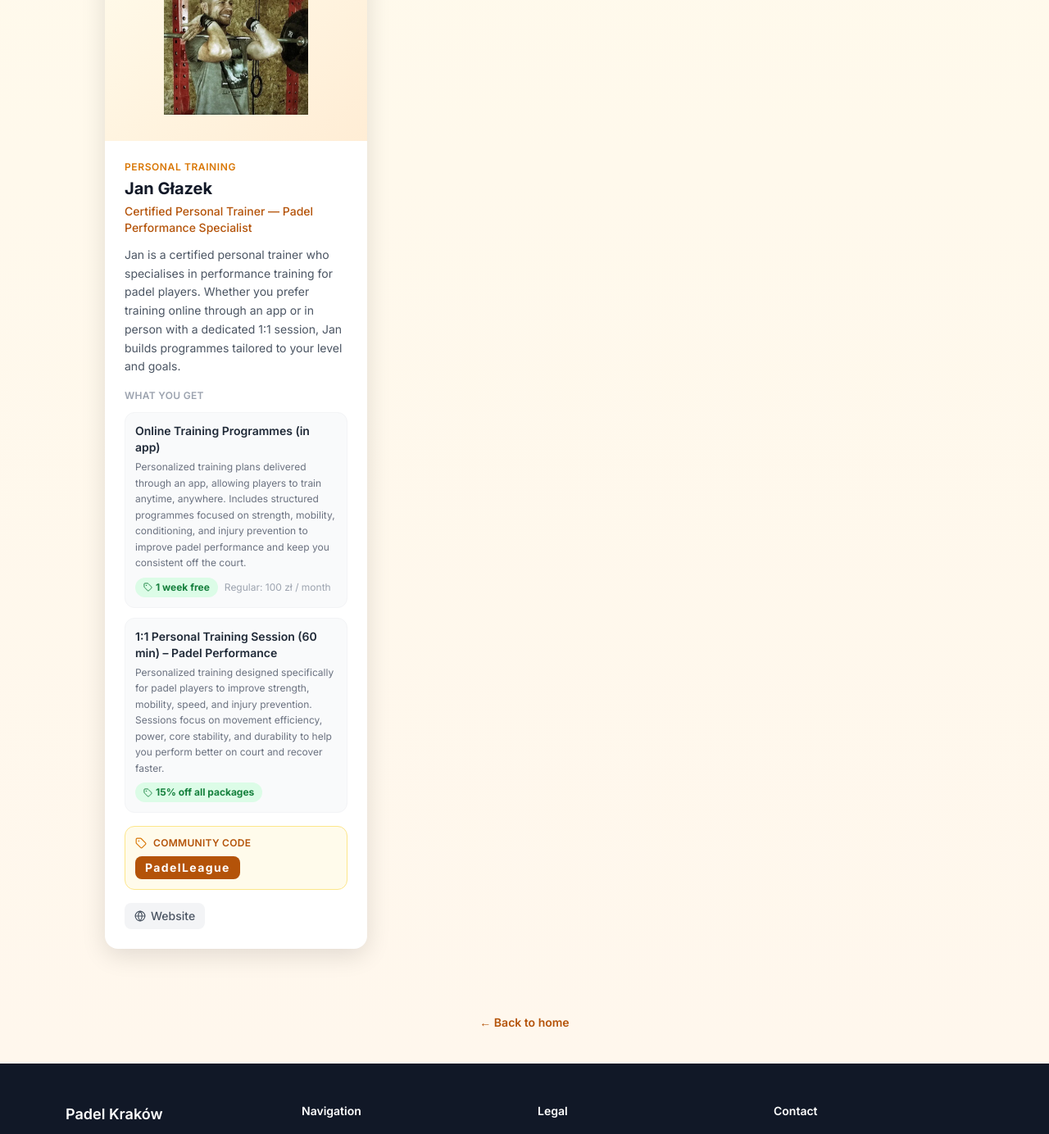
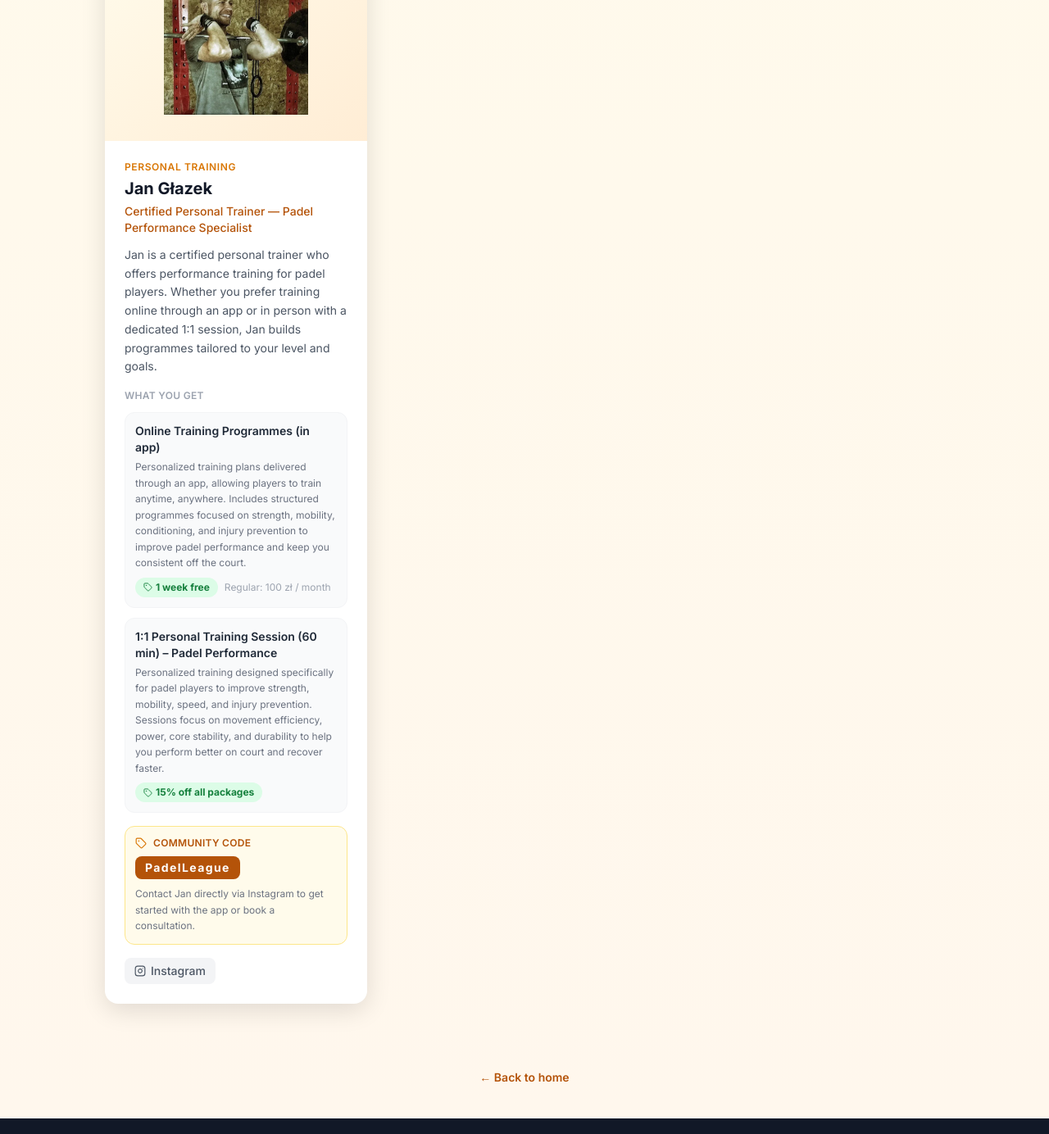
Before and after one commit to Gitperez288/padel-krakow, a Next.js app: page /sponsors in a window 1280 px wide. Shown: the part 949-2333 px from the top of the page at 82% size. Built offline with nearby package versions, Linux system fonts and the light colour scheme.

Commit message:
sponsors: Jan Glazek - add Instagram, discount note, fix text

```diff
--- a/src/app/sponsors/page.tsx
+++ b/src/app/sponsors/page.tsx
@@ -177,6 +177,11 @@ export default function SponsorsPage() {
                           <span className="inline-block bg-amber-700 text-white text-sm font-bold px-3 py-1 rounded-lg tracking-widest">
                             {sponsor.discountCode}
                           </span>
+                          {sponsor.discountNote && (
+                            <p className="mt-2 text-xs text-gray-500 leading-relaxed">
+                              {sponsor.discountNote}
+                            </p>
+                          )}
                         </div>
                       )}
 
--- a/src/lib/sponsors.ts
+++ b/src/lib/sponsors.ts
@@ -14,6 +14,7 @@ export type Sponsor = {
   website: string | null;
   instagram: string | null;
   discountCode: string | null;
+  discountNote: string | null;
   services: SponsorService[];
   category: string;
 };
@@ -29,11 +30,12 @@ export const sponsors: Sponsor[] = [
     name: "Jan Głazek",
     tagline: "Certified Personal Trainer — Padel Performance Specialist",
     description:
-      "Jan is a certified personal trainer who specialises in performance training for padel players. Whether you prefer training online through an app or in person with a dedicated 1:1 session, Jan builds programmes tailored to your level and goals.",
+      "Jan is a certified personal trainer who offers performance training for padel players. Whether you prefer training online through an app or in person with a dedicated 1:1 session, Jan builds programmes tailored to your level and goals.",
     logo: "/media/janglazek.webp",
-    website: "https://share.google/EI51a20VeQI9pnwD5",
-    instagram: null,
+    website: null,
+    instagram: "https://www.instagram.com/glazek.method",
     discountCode: "PadelLeague",
+    discountNote: "Contact Jan directly via Instagram to get started with the app or book a consultation.",
     category: "Personal Training",
     services: [
       {
```
